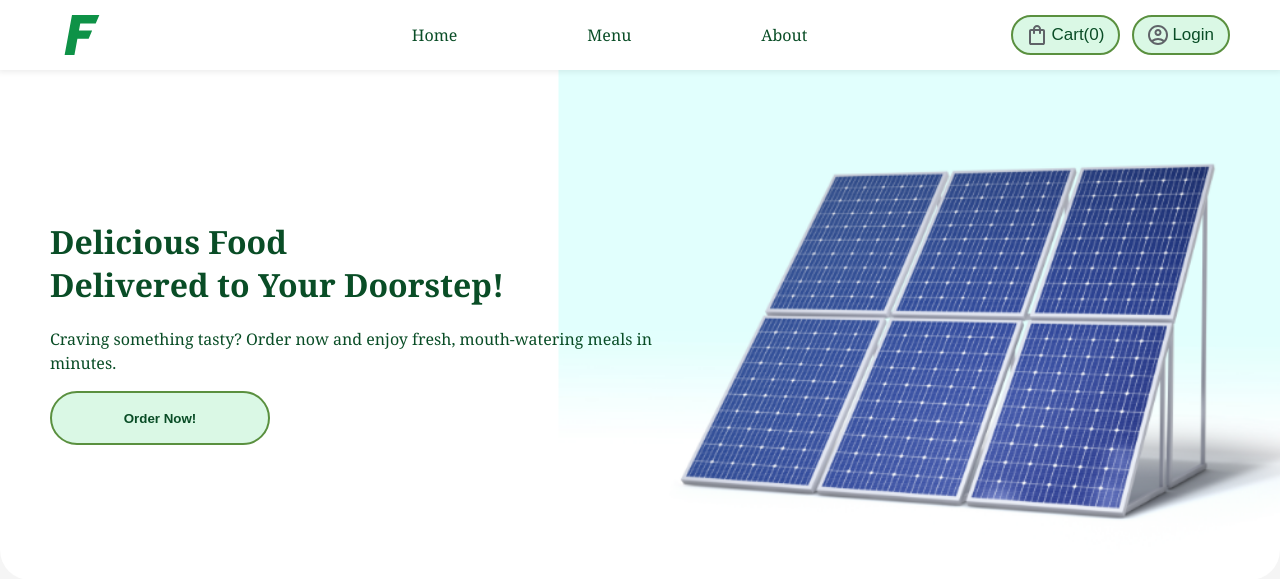
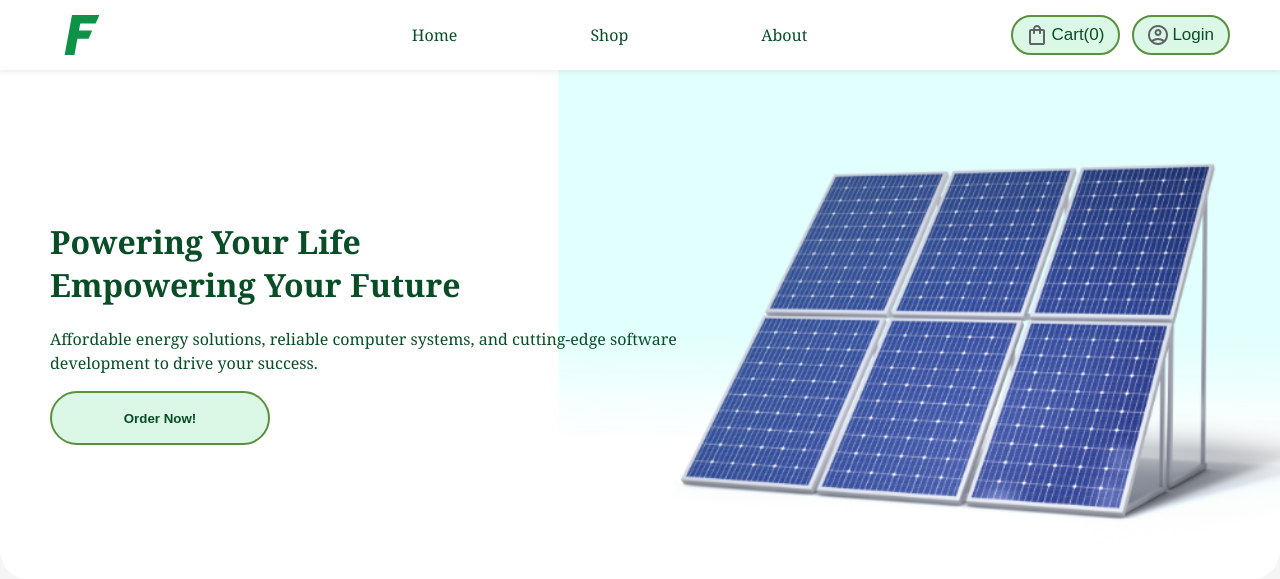
Before and after one commit to akintolatech/fabletech, a Django app: page / in a window 1280 px wide. Shown: the top 579 px of the page. Run offline with Django 5.2, Linux system fonts and the light colour scheme; data comes from the database, SQL or seed files in the repository; some libraries are stand-ins or nearby versions.

Commit message:
Information hub

```diff
--- a/webcms/templates/webcms/base.html
+++ b/webcms/templates/webcms/base.html
@@ -11,7 +11,6 @@
     <link type="text/css" href="{% static 'styles/about.css' %}" rel="stylesheet" />
     <link type="x-icon" href="{% static 'img/buka.ico' %}" rel="icon" />
     <script src="{% static 'js/jquery.js' %}"></script>
-
 </head>
 <body>
 
@@ -25,9 +24,9 @@
             <div class="pry-nav">
                 <ul>
                     <a href="{% url 'website:index' %}"><li>Home</li></a>
-                    <a href="{% url 'website:menu' %}"><li>Menu</li></a>
+                    <a href="{% url 'website:menu' %}"><li>Shop</li></a>
                     <a href="{% url 'website:about' %}"><li>About</li></a>
-                    <!-- <a href="pages/contact.html"><li>Contact Us</li></a> -->
+<!--                     <a href="pages/contact.html"><li>Contact Us</li></a> -->
                 </ul>
 
                 <div class="app-auth">
@@ -51,10 +50,10 @@
                     viewBox="0 0 40 40" style="enable-background:new 0 0 40 40;" xml:space="preserve">
 
                     <g>
-                    <!-- Add a class to each rect element to style and target them individually -->
-                    <rect x="4.6" y="10.5" class="st0 bar1" width="30.8" height="4"/>
-                    <rect x="4.6" y="18" class="st0 bar2" width="30.8" height="4"/>
-                    <rect x="4.6" y="25.5" class="st0 bar3" width="30.8" height="4"/>
+                        <!-- Add a class to each rect element to style and target them individually -->
+                        <rect x="4.6" y="10.5" class="st0 bar1" width="30.8" height="4"/>
+                        <rect x="4.6" y="18" class="st0 bar2" width="30.8" height="4"/>
+                        <rect x="4.6" y="25.5" class="st0 bar3" width="30.8" height="4"/>
                     </g>
 
                 </svg>
@@ -94,7 +93,7 @@
                 <ul>
                     <li class="footer-heading">Important Links</li>
                     <a href="{% url 'website:index' %}"><li>Home</li></a>
-                    <a href="{% url 'website:menu' %}"><li>Menu</li></a>
+                    <a href="{% url 'website:menu' %}"><li>Shop</li></a>
                     <a href="{% url 'website:about' %}"><li>About</li></a>
                 </ul>
 
--- a/webcms/templates/webcms/pages/index.html
+++ b/webcms/templates/webcms/pages/index.html
@@ -13,9 +13,10 @@
         </video> -->
 
         <div class="text">
-            <h1>Delicious Food <br/> Delivered to Your Doorstep!</h1>
+            <h1>Powering Your Life<br/>Empowering Your Future</h1>
             <p>
-                Craving something tasty? Order now and enjoy fresh, mouth-watering meals in minutes.
+                Affordable energy solutions, reliable computer systems,
+                and cutting-edge software development to drive your success.
             </p>
             <button>Order Now!</button>
         </div>
@@ -74,6 +75,7 @@
         <div class="container">
 
             <div class="item project2">
+
                 <img src="{% static 'img/streetlight.png' %}" />
                 <div class="product-item-content">
                     <h3>Burgers</h3>
@@ -84,6 +86,7 @@
             </div>
 
             <div class="item project2">
+
                 <img src="{% static 'img/streetlight.png' %}" />
                 <div class="product-item-content">
                     <h3>Cakes</h3>
@@ -115,23 +118,21 @@
         </div>
 
         <div class="text-box">
-            <h1>From Our Kitchen to Your Table</h1>
+            <h1>What we do</h1>
             <p>
-               We started with a simple goal – to bring the best of local and international flavors to your doorstep.
-               Our team is passionate about creating meals that are not just tasty but also made with the finest ingredients.
-               friends and the military through its aid schemes.
+               Our mission is to provide cost-effective, reliable energy solutions and durable technology products,
+               while developing innovative software that enhances our clients' operational efficiency and digital presence.
+               We aim to simplify life and business by offering customized solutions that cater to a diverse range of needs.
             </p>
             <button>Read more</button>
         </div>
-
-
 
     </div>
 
     <!-- Menus section -->
     <div class="section">
 
-        <h1>Our Menu</h1>
+        <h1>Shop</h1>
 
         <div class="container">
 
@@ -266,15 +267,15 @@
     <div class="narrative">
 
         <div class="img-box">
-            <img src="{% static 'img/cake.png' %}" />
+            <img src="{% static 'img/content.jpg' %}" />
         </div>
 
         <div class="text-box">
-            <h1>From Our Kitchen to Your Table</h1>
+            <h1>What we do</h1>
             <p>
-               We started with a simple goal – to bring the best of local and international flavors to your doorstep.
-               Our team is passionate about creating meals that are not just tasty but also made with the finest ingredients.
-               friends and the military through its aid schemes.
+                       Our mission is to provide cost-effective, reliable energy solutions and durable technology products,
+               while developing innovative software that enhances our clients' operational efficiency and digital presence.
+               We aim to simplify life and business by offering customized solutions that cater to a diverse range of needs.
             </p>
             <button>Read more</button>
         </div>
@@ -326,7 +327,6 @@
                     <h3>Abiola Joseph</h3>
                     <p>
                         Well deliver unparalleled expertise and innovation in all your projects.
-
                     </p>
                 </center>
             </div>
--- a/webcms/views.py
+++ b/webcms/views.py
@@ -17,7 +17,7 @@ def menu(request):
     context = {
         "business": business
     }
-    return render(request, "webcms/pages/menu.html", context)
+    return render(request, "webcms/pages/shop.html", context)
 
 
 def about(request):
```
Also changed, not shown: webcms/templates/webcms/pages/shop.html (renamed from webcms/templates/webcms/pages/menu.html, +6 -6 lines). Lines whose indentation alone changed are shown as unchanged.
